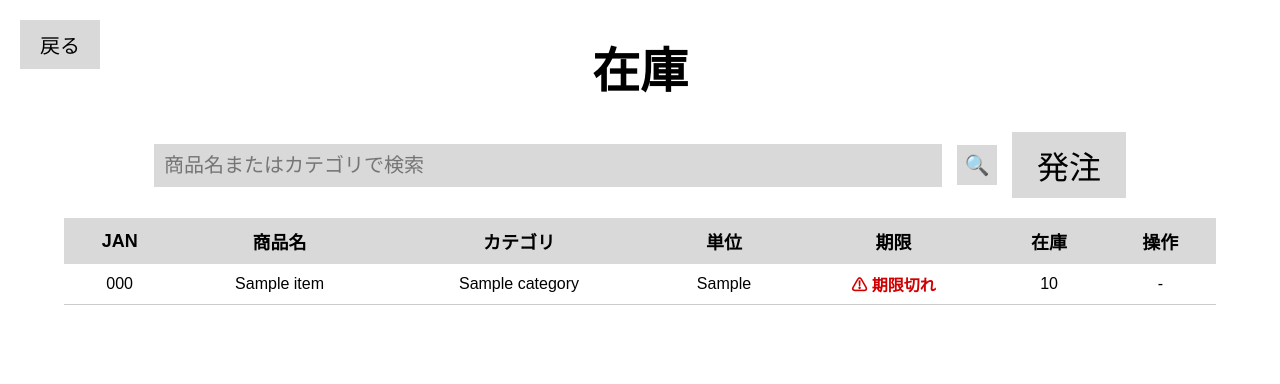
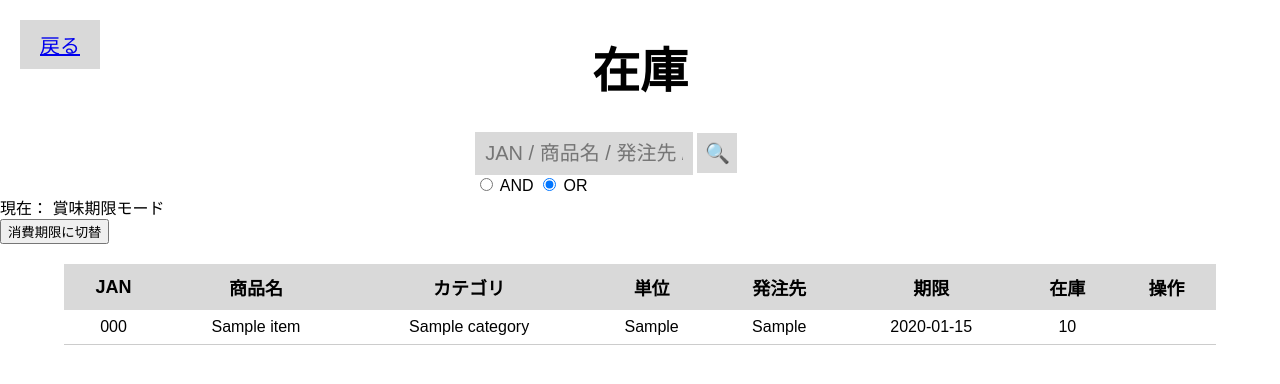
Before and after one commit to Hinata-241038/Supermarket, a PHP site: page /pages/zaiko.php in a window 1280 px wide. Shown: the top 384 px of the page. Run offline with PHP 8.4, Linux system fonts and the light colour scheme; the visitor is signed in with stand-in values (Sample User, id 1); tables that the repository leaves empty or names only in its code hold one stand-in row (values such as "Sample post").

Commit message:
zaiko編集　むら

```diff
--- a/pages/zaiko.php
+++ b/pages/zaiko.php
@@ -1,10 +1,73 @@
 <?php
+session_start();
 error_reporting(E_ALL);
 ini_set('display_errors', 1);
-
 require_once __DIR__ . '/../dbconnect.php';
 
-$keyword = $_GET['keyword'] ?? '';
+function h($s){ return htmlspecialchars((string)$s, ENT_QUOTES, 'UTF-8'); }
+
+function hasColumn(PDO $pdo, string $table, string $column): bool {
+  $st = $pdo->prepare("SHOW COLUMNS FROM {$table} LIKE :c");
+  $st->execute([':c'=>$column]);
+  return (bool)$st->fetch(PDO::FETCH_ASSOC);
+}
+
+$hasConsume = hasColumn($pdo,'stock','consume_date');
+$hasBest    = hasColumn($pdo,'stock','best_before_date');
+$hasLegacy  = hasColumn($pdo,'stock','expire_date'); // あなたのDBでは存在&NOT NULL
+
+/* =========================
+   期限モード（セッション保持）
+========================= */
+if ($_SERVER['REQUEST_METHOD']==='POST' && isset($_POST['toggle_expire'])) {
+  $cur = $_SESSION['expire_mode'] ?? 'best';
+  $_SESSION['expire_mode'] = ($cur==='consume') ? 'best' : 'consume';
+  $q = $_SERVER['QUERY_STRING'] ? ('?'.$_SERVER['QUERY_STRING']) : '';
+  header('Location: zaiko.php'.$q);
+  exit;
+}
+$expireMode = $_SESSION['expire_mode'] ?? 'best';
+
+/* =========================
+   検索 AND/OR
+========================= */
+$keyword    = trim($_GET['keyword'] ?? '');
+$searchMode = (($_GET['mode'] ?? 'or') === 'and') ? 'and' : 'or';
+
+$terms = [];
+if ($keyword !== '') {
+  $kw = preg_replace('/\s+/u', ' ', $keyword);
+  $terms = array_values(array_filter(explode(' ', $kw), fn($v)=>$v!==''));
+}
+
+$where = [];
+$params = [];
+if (!empty($terms)) {
+  $pieces = [];
+  foreach ($terms as $i => $t) {
+    $p = ":t{$i}";
+    $params[$p] = "%{$t}%";
+    $pieces[] = "(i.jan_code LIKE {$p} OR i.item_name LIKE {$p} OR i.supplier LIKE {$p} OR c.category_label_ja LIKE {$p})";
+  }
+  $glue = ($searchMode==='and') ? ' AND ' : ' OR ';
+  $where[] = '(' . implode($glue, $pieces) . ')';
+}
+$whereSql = $where ? ('WHERE ' . implode(' AND ', $where)) : '';
+
+/* =========================
+   期限表示：1商品につき「最短期限」でOK → MIN()
+   モードにより表示対象を切替
+========================= */
+$consumeExpr = $hasConsume ? "MIN(s.consume_date)" : "NULL";
+$bestExpr    = $hasBest    ? "MIN(s.best_before_date)" : "NULL";
+$legacyExpr  = $hasLegacy  ? "MIN(s.expire_date)" : "NULL";
+
+if ($expireMode==='consume' && $hasConsume) {
+  $expireViewExpr = $consumeExpr;
+} else {
+  // 賞味期限モード：best_before_date があればそれ、なければ expire_date（互換）
+  $expireViewExpr = $hasBest ? $bestExpr : $legacyExpr;
+}
 
 $sql = "
   SELECT
@@ -12,25 +75,32 @@ SELECT
     i.jan_code,
     i.item_name,
     i.unit,
-  i.reorder_point,
+    i.supplier,
     c.category_label_ja,
-  IFNULL(s.quantity, 0) AS stock_quantity,
-  s.expire_date
+    IFNULL(SUM(s.quantity),0) AS stock_qty,
+    {$expireViewExpr} AS expire_view
   FROM items i
-LEFT JOIN categories c ON i.category_id = c.id
-LEFT JOIN stock s ON i.id = s.item_id
-WHERE
-  i.item_name LIKE :keyword
-  OR c.category_label_ja LIKE :keyword
-ORDER BY i.item_name, s.expire_date
+  LEFT JOIN categories c ON c.id = i.category_id
+  LEFT JOIN stock s ON s.item_id = i.id
+  {$whereSql}
+  GROUP BY i.id
+  ORDER BY i.id DESC
 ";
+$st = $pdo->prepare($sql);
+$st->execute($params);
+$rows = $st->fetchAll(PDO::FETCH_ASSOC);
 
-$stmt = $pdo->prepare($sql);
-$stmt->execute([':keyword' => "%{$keyword}%"]);
-$items = $stmt->fetchAll(PDO::FETCH_ASSOC);
+function fmtDate($d){
+  if (!$d) return '';
+  return date('Y-m-d', strtotime($d));
+}
 
-$today = new DateTime('today');
-$soon = (new DateTime('today'))->modify('+7 days');
+if (!isset($_SESSION['role'])) {
+    header('Location: logu.php');
+    exit;
+}
+
+$role = $_SESSION['role'];
 ?>
 <!DOCTYPE html>
 <html lang="ja">
@@ -41,86 +111,87 @@ $soon = (new DateTime('today'))->modify('+7 days');
 </head>
 <body>
 
-<button class="back-btn" onclick="location.href='home.php'">戻る</button>
+<a href="home.php" class="back-btn">戻る</a>
 <h1 class="title">在庫</h1>
 
-<form method="get" class="search-area">
-  <input type="text" name="keyword" class="search-box"
-         placeholder="商品名またはカテゴリで検索"
-         value="<?= htmlspecialchars($keyword) ?>">
-  <button class="search-btn">🔍</button>
-  <button type="button" class="order-btn"
-          onclick="location.href='hacchu_form.php'">発注</button>
+<div class="search-area">
+  <form method="get" class="search-form">
+    <input class="search-box" type="text" name="keyword" placeholder="JAN / 商品名 / 発注先 / カテゴリ で検索"
+      value="<?= h($keyword) ?>">
+    <button class="search-btn" type="submit" aria-label="検索">🔍</button>
+
+    <div class="search-mode">
+      <label><input type="radio" name="mode" value="and" <?= $searchMode==='and'?'checked':'' ?>> AND</label>
+      <label><input type="radio" name="mode" value="or"  <?= $searchMode==='or'?'checked':''  ?>> OR</label>
+    </div>
   </form>
+</div>
 
+<div class="right-actions">
+  <div class="expire-status">
+    現在：
+    <span class="expire-label"><?= $expireMode==='consume' ? '消費期限モード' : '賞味期限モード' ?></span>
+  </div>
+
+  <form method="post" class="expire-switch-form">
+    <button type="submit" name="toggle_expire" value="1" class="toggle-expire-btn">
+      <?= $expireMode==='consume' ? '賞味期限に切替' : '消費期限に切替' ?>
+    </button>
+  </form>
+  <?php if ($role === 'mng' || $role === 'fte'): ?>
+  <a href="haiki.php">廃棄処理</a>
+  <?php endif; ?>
+</div>
+
+<div class="table-wrap">
   <table class="item-table">
+    <thead>
       <tr>
         <th>JAN</th>
         <th>商品名</th>
         <th>カテゴリ</th>
         <th>単位</th>
+        <th>発注先</th>
         <th>期限</th>
         <th>在庫</th>
-  <th>操作</th>
+        <th class="op-col">操作</th>
       </tr>
+    </thead>
+    <tbody>
+      <?php if(!$rows): ?>
+        <tr><td colspan="8" style="padding:18px;">該当するデータがありません</td></tr>
+      <?php else: ?>
+        <?php foreach($rows as $r): ?>
+          <?php
+            $qty = (int)$r['stock_qty'];
+            $expire = fmtDate($r['expire_view'] ?? '');
+            $qtyClass = ($qty <= 0) ? 'stock-zero' : '';
+          ?>
+          <tr>
+            <td><?= h($r['jan_code'] ?? '') ?></td>
+            <td><?= h($r['item_name'] ?? '') ?></td>
+            <td><?= h($r['category_label_ja'] ?? '') ?></td>
+            <td><?= h($r['unit'] ?? '') ?></td>
+            <td><?= h($r['supplier'] ?? '') ?></td>
+            <td><?= h($expire) ?></td>
+            <td class="<?= $qtyClass ?>"><?= $qty ?></td>
+            <td class="op-col">
+              <div class="op-buttons">
+                <!-- ✅ item_id を渡す：編集画面に反映される -->
+                <?php if ($role === 'mng' || $role === 'fte'): ?>
+                  <a class="btn-edit" href="zaiko_edit.php?item_id=<?= (int)$r['item_id'] ?>">編集</a>
 
-<?php foreach ($items as $item): ?>
-<?php
-  $qty = (int)$item['stock_quantity'];
-  $reorder = (int)$item['reorder_point'];
-
-  $isLowStock = ($qty <= $reorder);
-  $isZero = ($qty === 0);
-
-  $expireLabel = '-';
-  $expireClass = '';
-
-  if (!empty($item['expire_date'])) {
-    $exp = new DateTime($item['expire_date']);
-    if ($exp < $today) {
-      $expireClass = 'expire-over';
-      $expireLabel = '⚠ 期限切れ';
-    } elseif ($exp <= $soon) {
-      $expireClass = 'expire-soon';
-      $expireLabel = '⚠ 期限間近';
-    } else {
-      $expireLabel = $exp->format('Y-m-d');
-    }
-  }
-?>
-<tr class="<?= $isLowStock ? 'row-low-stock' : '' ?>">
-  <td><?= htmlspecialchars($item['jan_code']) ?></td>
-  <td><?= htmlspecialchars($item['item_name']) ?></td>
-  <td><?= htmlspecialchars($item['category_label_ja']) ?></td>
-  <td><?= htmlspecialchars($item['unit']) ?></td>
-
-  <td class="<?= $expireClass ?>">
-    <?= htmlspecialchars($expireLabel) ?>
-  </td>
-
-  <td class="
-    <?= $isZero ? 'stock-zero' : '' ?>
-    <?= $isLowStock ? 'low-stock' : '' ?>
-  ">
-    <?= $qty ?>
-    <?php if ($isLowStock): ?>
-      <span class="low-stock-label">要発注</span>
+                <!-- ✅ hacchu_form.php は jan 受け取りでOK -->
+                <a class="btn-order" href="hacchu_form.php?jan=<?= urlencode((string)($r['jan_code'] ?? '')) ?>">発注</a>
                 <?php endif; ?>
-  </td>
-
-  <td>
-    <?php if ($isLowStock): ?>
-      <a href="hacchu_form.php?jan=<?= urlencode($item['jan_code']) ?>"
-         class="order-suggest-btn">
-        発注
-      </a>
-    <?php else: ?>
-      -
-    <?php endif; ?>
+              </div>
             </td>
           </tr>
         <?php endforeach; ?>
+      <?php endif; ?>
+    </tbody>
   </table>
+</div>
 
 </body>
 </html>
```
Lines whose indentation alone changed are shown as unchanged.
